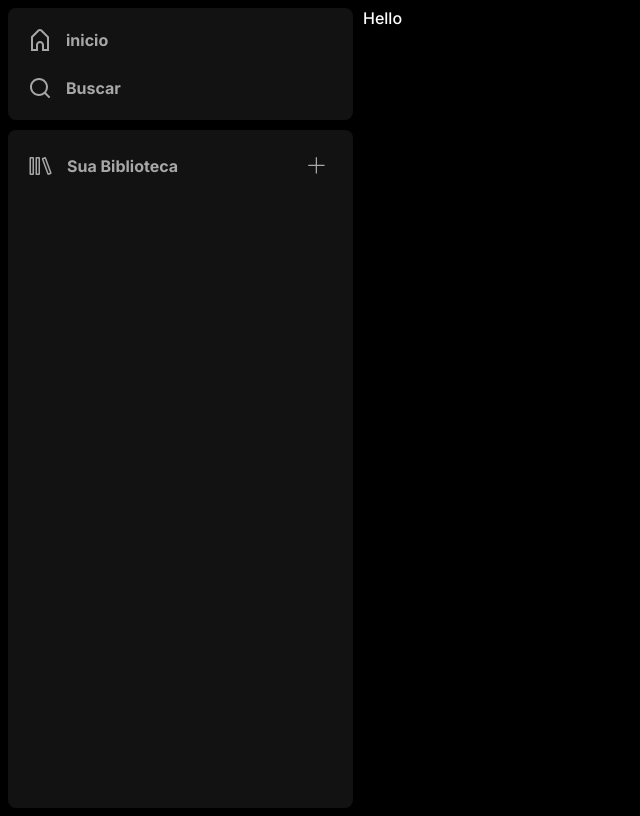
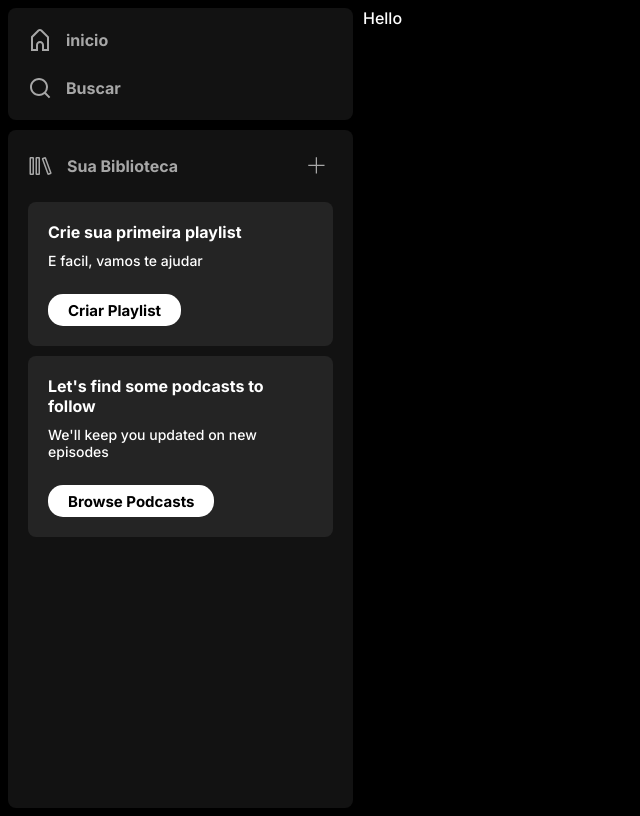
Before and after one commit to guilherme-dope/Clone-Spotify-ReactJS, a React (Vite) app: page / in a window 1280 px wide. Shown: the whole page, without its empty margins (0-640 px from the left). Built offline with nearby package versions, Linux system fonts and the light colour scheme.

Commit message:
Added YourPlaylist

```diff
--- a/src/GlobalStyle.tsx
+++ b/src/GlobalStyle.tsx
@@ -40,8 +40,10 @@ export const GlobalStyle = createGlobalStyle`
       --gap: 10px;
 
       --gray-500: #1a1a1a;
+      --gray-400: #242424;
+      --gray-300: #a7a7a7;
       --gray: #121212;
-      --gray-300: #a7a7a7;
+
       --black: #000000;
       --white: #ffffff;
     }
--- a/src/components/YourLibrary/index.tsx
+++ b/src/components/YourLibrary/index.tsx
@@ -1,5 +1,6 @@
 import { Container } from "./style.ts";
 import {VscAdd, VscLibrary} from 'react-icons/vsc';
+import YourPlaylist from "../YourPlaylist";
 
 const YourLibrary = () => {
     return (
@@ -12,7 +13,13 @@ const YourLibrary = () => {
                 </a>
 
                 <a href="" className="icon"> <VscAdd/> </a>
+
             </header>
+
+            <section>
+                <YourPlaylist  button={'Criar Playlist'} description={'E facil, vamos te ajudar'} title={'Crie sua primeira playlist'}/>
+                <YourPlaylist  button={'Browse Podcasts'} description={'We\'ll keep you updated on new episodes'} title={'Let\'s find some podcasts to follow'}/>
+            </section>
         </Container>
     );
 };
--- a/src/components/YourLibrary/style.ts
+++ b/src/components/YourLibrary/style.ts
@@ -36,7 +36,14 @@ export const Container = styled.div`
         font-weight: 1000;
       }
     }
-
   }
 
+  & section {
+    display: flex;
+    flex-direction: column;
+    gap: var(--gap);
+    padding: var(--pad) 0;
+  }
+
+
 `
--- /dev/null
+++ b/src/components/YourPlaylist/index.tsx
@@ -0,0 +1,22 @@
+import {Container} from "./style.ts";
+
+interface YourPlaylistProps {
+    title: string;
+    description: string;
+    button: string;
+}
+
+const YourPlaylist = ({ title, description, button}: YourPlaylistProps) => {
+    return (
+        <Container>
+            <h4>{title}</h4>
+            <p>{description}</p>
+
+            <div>
+            <button>{button}</button>
+            </div>
+        </Container>
+    );
+};
+
+export default YourPlaylist;
--- /dev/null
+++ b/src/components/YourPlaylist/style.ts
@@ -0,0 +1,39 @@
+import styled from 'styled-components'
+
+export const Container = styled.div`
+
+  display: flex;
+  flex-direction: column;
+  gap: var(--gap);
+  background: var(--gray-400);
+  border-radius: var(--br);
+  padding: var(--pad);
+  color: var(--white);
+
+  & h4 {
+    font-size: 16px;
+  }
+
+  & p {
+    font-size: 14px;
+  }
+
+  & button{
+    display: inline-flex;
+    align-items: center;
+    justify-content: center;
+    margin-top: 15px;
+    font-size: 15px;
+    font-weight: 700;
+    background: var(--white);
+    height: 32px;
+    border: none;
+    border-radius: 15px;
+    padding: 0 var(--pad);
+
+      &:hover{
+        cursor: pointer;
+        transform: scale(1.05);
+      }
+  }
+`
```
